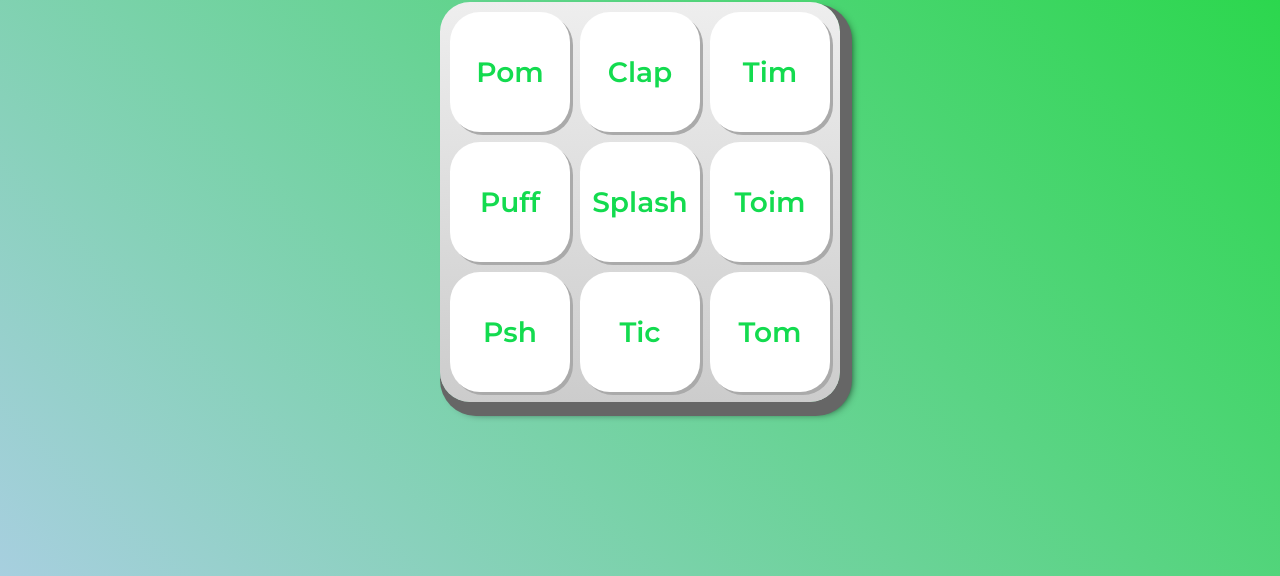
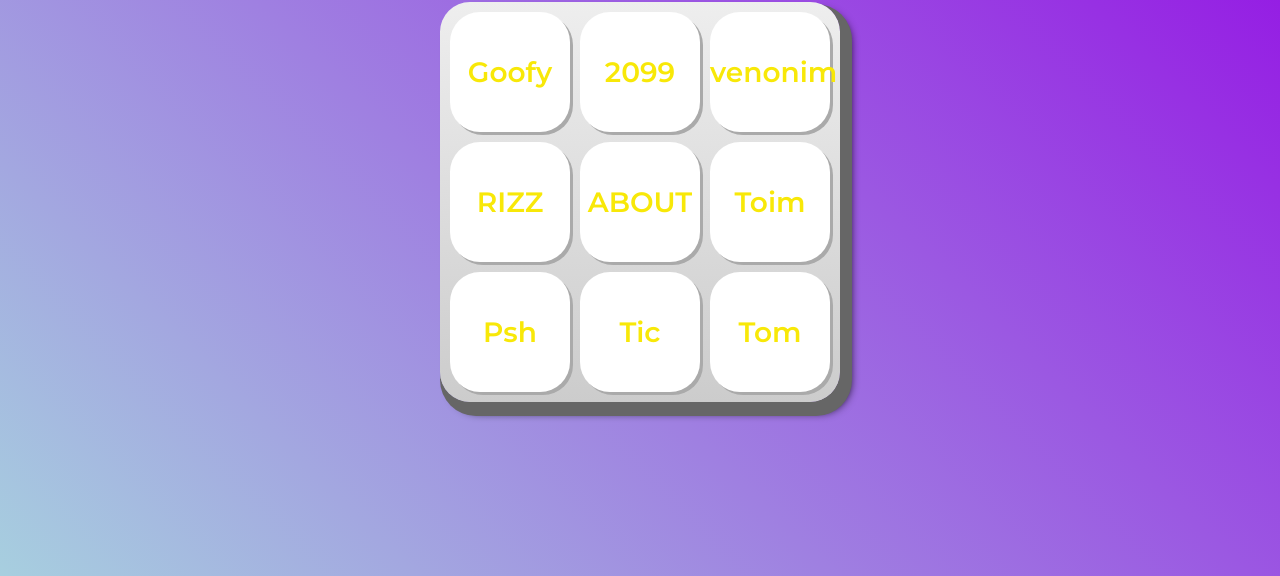
Before and after one commit to MateusLR07/java1, a plain HTML site: page aluramidi-curso-aula4/index.html in a window 1280 px wide. Shown: the part 224-800 px from the top of the page. Drawn offline with Linux system fonts and the light colour scheme.

Commit message:
Add files via upload

```diff
--- a/aluramidi-curso-aula4/css/estilos.css
+++ b/aluramidi-curso-aula4/css/estilos.css
@@ -1,14 +1,14 @@
 :root {
   --cinza: #aaa;
-  --vermelha: #13db4f;
-  --vermelha-escura: #29cf13;
+  --vermelha: #f8e808;
+  --vermelha-escura: #d308da;
   --branca: #fff;
   --luz: rgb(229, 255, 0);
 }
 
 body {
   align-items: center;
-  background: linear-gradient(45deg, #a7cfdf 0%,#1dd83c 100%);
+  background: linear-gradient(45deg, #a7cfdf 0%,#9309e4 100%);
   display: flex;
   justify-content: center;
   flex-direction: column;
--- a/aluramidi-curso-aula4/index.html
+++ b/aluramidi-curso-aula4/index.html
@@ -21,12 +21,12 @@
     <h1>Alura Sons MATEUS</h1>
 
     <section class="teclado">
-        <button class="tecla tecla_pom">Pom</button>
-        <button class="tecla tecla_clap">Clap</button>
-        <button class="tecla tecla_tim">Tim</button>
+        <button class="tecla tecla_pom">Goofy Ahh</button>
+        <button class="tecla tecla_clap">2099</button>
+        <button class="tecla tecla_tim">venonim extreme</button>
 
-        <button class="tecla tecla_puff">Puff</button>
-        <button class="tecla tecla_splash">Splash</button>
+        <button class="tecla tecla_puff">RIZZ</button>
+        <button class="tecla tecla_splash">ABOUT</button>
         <button class="tecla tecla_toim">Toim</button>
 
         <button class="tecla tecla_psh">Psh</button>
@@ -34,11 +34,11 @@
         <button class="tecla tecla_tom">Tom</button>
     </section>
 
-    <audio src="sounds/keyq.wav" id="som_tecla_pom"></audio>
-    <audio src="sounds/keyw.wav" id="som_tecla_clap"></audio>
-    <audio src="sounds/keye.wav" id="som_tecla_tim"></audio>
-    <audio src="sounds/keya.wav" id="som_tecla_puff"></audio>
-    <audio src="sounds/keys.wav" id="som_tecla_splash"></audio>
+    <audio src="sounds/Voicy_Goofy ahh sound.mp3" id="som_tecla_pom"></audio>
+    <audio src="sounds/Voicy_spider man 2099.mp3" id="som_tecla_clap"></audio>
+    <audio src="sounds/Voicy_Epic Sax Guy.mp3" id="som_tecla_tim"></audio>
+    <audio src="sounds/Voicy_W RIZZ SONG.mp3" id="som_tecla_puff"></audio>
+    <audio src="sounds/Voicy_I’m about to cuhhhhhh.mp3" id="som_tecla_splash"></audio>
     <audio src="sounds/keyd.wav" id="som_tecla_toim"></audio>
     <audio src="sounds/keyz.wav" id="som_tecla_psh"></audio>
     <audio src="sounds/keyx.wav" id="som_tecla_tic"></audio>
```
Also changed, not shown: 5 other files.
